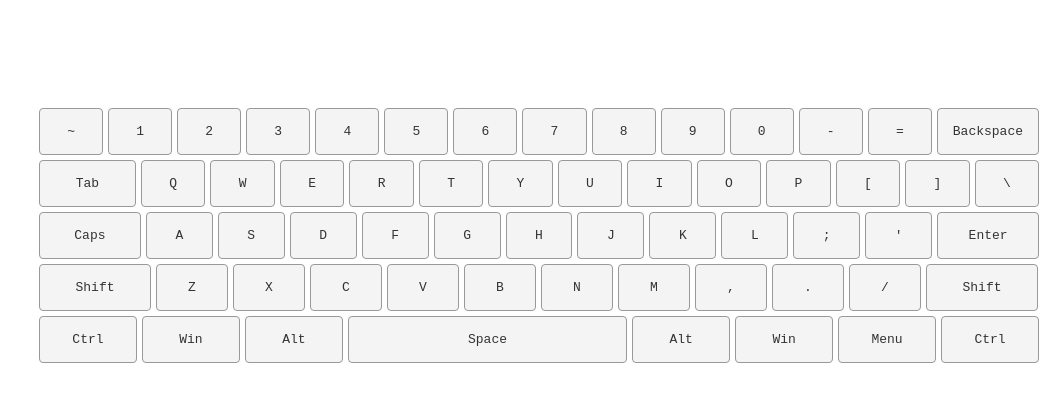
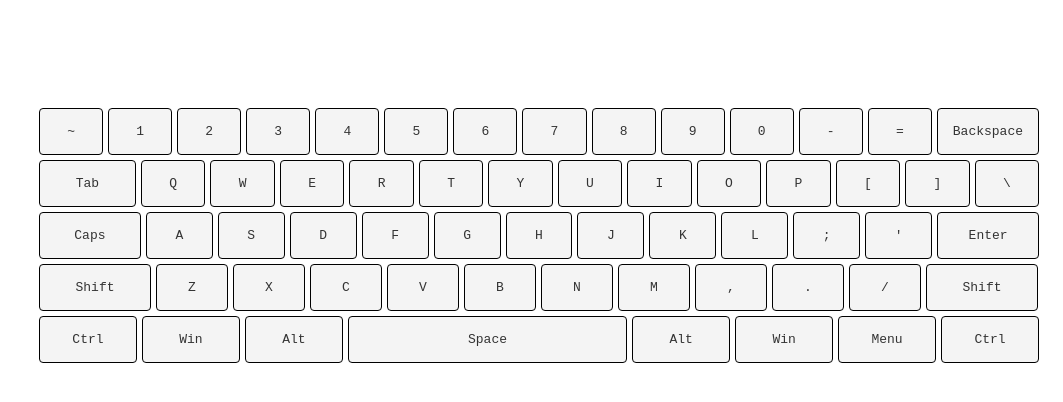
Before and after one commit to BarhamdaghShahnawaz/functional_Keyboard, a plain HTML site: page index.html in a window 1280 px wide. Shown: the part 312-714 px from the top of the page, without its empty margins (217-1280 px from the left). Drawn offline with Linux system fonts and the light colour scheme.

Commit message:
some changes on border

```diff
--- a/style.css
+++ b/style.css
@@ -28,7 +28,7 @@ body {
 
 .key {
   padding: 15px;
-  border: 1px solid #999;
+  border: 1px solid #000000;
   border-radius: 4px;
   width: 40px;
   text-align: center;
```
